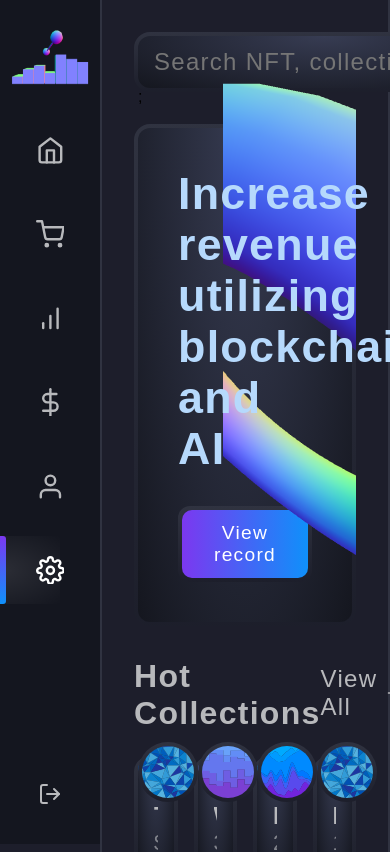
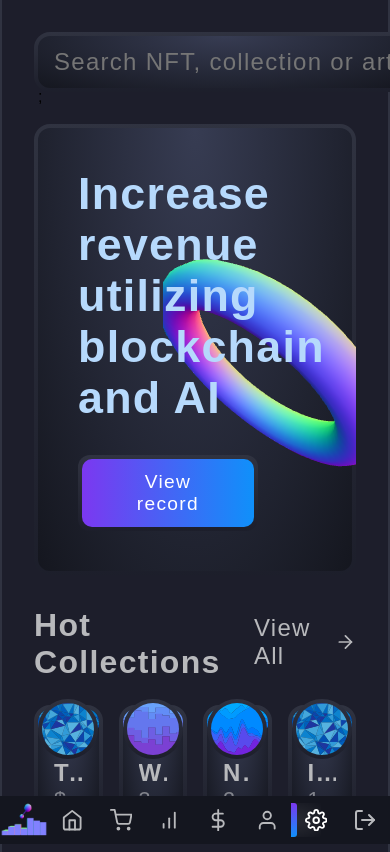
Before and after one commit to persistence-finance/web-app, a React (Vite) app: page /settings in a window 390 px wide. Shown: the top 852 px of the page. Built offline with nearby package versions, Linux system fonts and the light colour scheme; a web font is replaced by a local one.

Commit message:
Media queries

```diff
--- a/src/components/Layout/index.tsx
+++ b/src/components/Layout/index.tsx
@@ -6,16 +6,18 @@ export const Layout = styled.div`
   align-items: stretch;
   justify-content: stretch;
   height: 100%;
-  overflow: hidden;
   flex-direction: row-reverse;
 
   --gap: 32px;
+
+  ${Breakpoints.Md} {
+    flex-direction: column;
+  }
 `;
 
 export const PageLayout = styled.div`
   display: flex;
   flex: 1;
-  overflow: hidden;
 
   ${Breakpoints.Lg} {
     flex-direction: column;
--- a/src/components/Logo/index.tsx
+++ b/src/components/Logo/index.tsx
@@ -3,6 +3,7 @@ import { OrbitControls } from '@react-three/drei';
 import styled from 'styled-components';
 import { ForwardedRef, forwardRef, RefObject } from 'react';
 import { Group } from 'three';
+import { Breakpoints } from '../Theme';
 
 export const Logo = () => {
   return (
@@ -61,6 +62,11 @@ export const LogoMesh = (props: { onClick?: () => void; barbellRef?: RefObject<G
 const Wrapper = styled.div`
   width: 82px;
   height: 82px;
+
+  ${Breakpoints.Md} {
+    width: 48px;
+    height: 48px;
+  }
 `;
 
 const LogoImage = styled.img`
--- a/src/components/Sidebar/index.tsx
+++ b/src/components/Sidebar/index.tsx
@@ -12,6 +12,7 @@ import {
   Icon,
   LogOut
 } from 'react-feather';
+import { Breakpoints } from 'components';
 
 export const Sidebar = () => {
   return (
@@ -44,6 +45,10 @@ export const Sidebar = () => {
 
 const Spacer = styled.div`
   width: 100px;
+
+  ${Breakpoints.Md} {
+    height: 50px;
+  }
 `
 
 const Wrapper = styled.nav`
@@ -55,6 +60,13 @@ const Wrapper = styled.nav`
   display: flex;
   flex-direction: column;
   z-index: 1;
+
+  ${Breakpoints.Md} {
+    flex-direction: row;
+    align-items: center;
+    top: initial;
+    right: 0;
+  }
 `;
 
 const LogoWrapper = styled.div`
@@ -62,6 +74,12 @@ const LogoWrapper = styled.div`
   display: flex;
   align-items: center;
   justify-content: center;
+
+  ${Breakpoints.Md} {
+    height: initial;
+    flex-direction: row;
+    align-items: center;
+  }
 `
 
 const NavIcon = ({ children, to, icon: IconCmp }: PropsWithChildren<{ icon: Icon; to: string; }>) => {
@@ -87,6 +105,17 @@ const Link = styled.a<{ active?: boolean }>`
   align-items: center;
   justify-content: center;
   margin-bottom: 1rem;
+
+  ${Breakpoints.Md} {
+    width: 50px;
+    height: 34px;
+    font-size: 1.4rem;
+    margin-bottom: 0;
+
+    &:first-of-type {
+      margin-left: auto;
+    }
+  }
 
   &:before {
     position: absolute;
@@ -125,4 +154,9 @@ const Link = styled.a<{ active?: boolean }>`
 
 const BottomIcons = styled.div`
   margin-top: auto;
+
+  ${Breakpoints.Md} {
+    margin-top: 0;
+    margin-left: auto;
+  }
 `
--- a/src/components/Theme/index.tsx
+++ b/src/components/Theme/index.tsx
@@ -27,32 +27,30 @@ export const GlobalStyle = createGlobalStyle`
    letter-spacing: 0.08rem;
    margin: 0;
    outline-color: var(--primary-color);
- }
- html {
-   overflow-x: hidden;
- }
+  }
   body {
     background-color: var(--background-primary);
   }
   html, body, #root {
+    overflow-x: hidden;
     /* height: 100%; */
   }
 `;
-
 
 export const gradientBorderOuter = css`
   background-color: var(--background-primary);
   background: var(--border-gradient);
   border-radius: var(--border-radius);
   padding: var(--border-size);
-`
+`;
 
 export const gradientBorderInner = css`
   background-color: var(--background-secondary);
   background: var(--background-gradient);
   border-radius: calc(var(--border-radius) - var(--border-size));
-`
+`;
 
 export const Breakpoints = {
-  Lg: '@media (max-width: 1175px)'
-}
+  Md: '@media (max-width: 768px)',
+  Lg: '@media (max-width: 1175px)',
+};
--- /dev/null
+++ b/src/hooks/media.ts
@@ -0,0 +1,40 @@
+import { useEffect, useState } from 'react'
+
+export function useWindowSize() {
+  // Initialize state with undefined width/height so server and client renders match
+  // Learn more here: https://joshwcomeau.com/react/the-perils-of-rehydration/
+  const [windowSize, setWindowSize] = useState<{ width?: number, height?: number }>({ width: undefined, height: undefined });
+
+  useEffect(() => {
+    // Handler to call on window resize
+    function handleResize() {
+      // Set window width/height to state
+      setWindowSize({
+        width: window.innerWidth,
+        height: window.innerHeight,
+      });
+    }
+    // Add event listener
+    window.addEventListener("resize", handleResize);
+    // Call handler right away so state gets updated with initial window size
+    handleResize();
+    // Remove event listener on cleanup
+    return () => window.removeEventListener("resize", handleResize);
+  }, []); // Empty array ensures that effect is only run on mount
+
+  return windowSize;
+}
+
+export function useMediaScale (min: [number, number], max: [number, number]) {
+  const { width } = useWindowSize()
+  if (!width) return min[1]
+  if (width <= min[0]) return min[1]
+  if (width >= max[0]) return max[1]
+
+  const percent = (width - min[0]) / (max[0] - min[0])
+  const portion = (max[1] - min[1]) * percent
+
+  console.log(percent, portion, min[0])
+
+  return min[1] + portion
+}
--- a/src/sections/Banner/index.tsx
+++ b/src/sections/Banner/index.tsx
@@ -1,5 +1,13 @@
+import { useFrame } from '@react-three/fiber';
 import styled from 'styled-components';
-import { Button, Creative, gradientBorderOuter, gradientBorderInner, NormalMesh } from 'components';
+import {
+  Button,
+  Creative,
+  gradientBorderOuter,
+  gradientBorderInner,
+  NormalMesh,
+} from 'components';
+import { useMediaScale } from 'hooks/media';
 
 export const Banner = () => (
   <Outer>
@@ -10,19 +18,30 @@ export const Banner = () => (
 
       <CreativeWrapper>
         <Creative>
-          <NormalMesh
-            position={[0, -0.7, 0]}
-            rotation={[Math.PI * 0.3, Math.PI * 1.8, 0]}
-            rotate={0.01}
-            scale={2.75}
-          >
-            <torusGeometry args={[1, 0.2]} />
-          </NormalMesh>
+          <Torus />
         </Creative>
       </CreativeWrapper>
     </Inner>
   </Outer>
 );
+
+const Torus = () => {
+  const scale = useTorusScale()
+  return (
+    <NormalMesh
+      position={[0, -0.7, 0]}
+      rotation={[Math.PI * 0.3, Math.PI * 1.8, 0]}
+      rotate={0.01}
+      scale={scale}
+    >
+      <torusGeometry args={[1, 0.2]} />
+    </NormalMesh>
+  );
+};
+
+const useTorusScale = () => {
+  return useMediaScale([775, 1.45], [1175, 2.75])
+}
 
 const Outer = styled.section`
   ${gradientBorderOuter}
@@ -35,7 +54,7 @@ const Inner = styled.div`
   ${gradientBorderInner}
   padding: 40px;
   padding-right: 30%;
-`
+`;
 
 const Typography = styled.h1`
   color: var(--primary-text-color);
```
